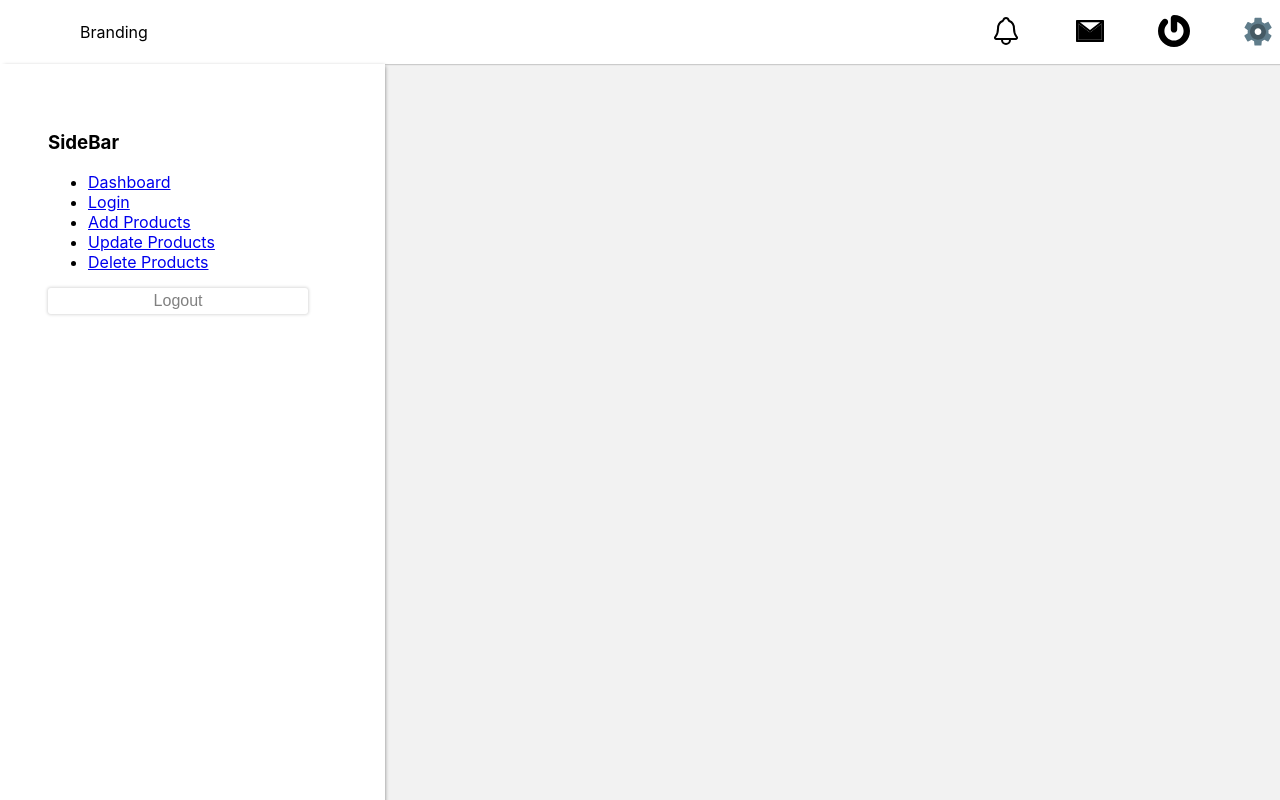
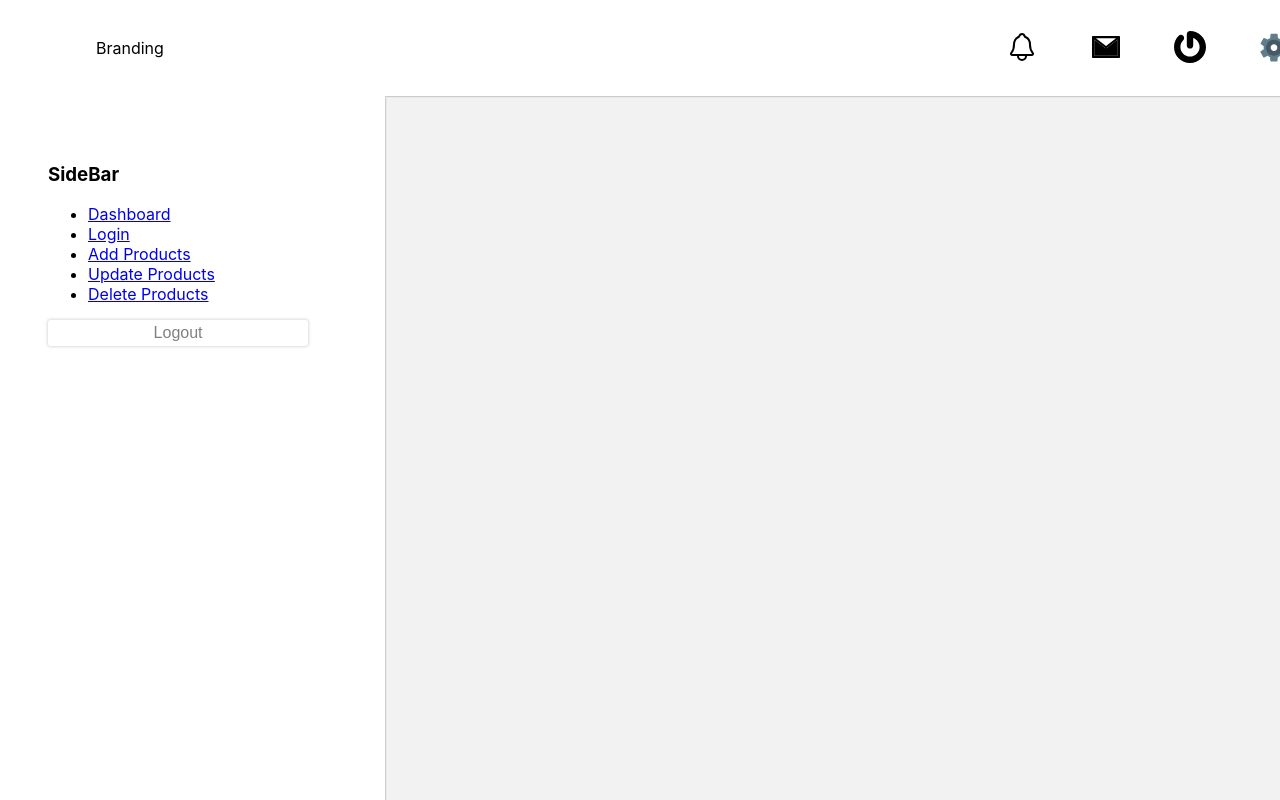
Before and after one commit to jcbince/reactappdash, a React (Create React App) app: page /dashboard in a window 1280 px wide. Shown: the top 800 px of the page. Built offline with nearby package versions, Linux system fonts and the light colour scheme; no server answers; sample sign-in values are in the browser's storage.

Commit message:
messed up the nav and login, got it working again

```diff
--- a/src/App.js
+++ b/src/App.js
@@ -1,9 +1,6 @@
-import Add from 'pages/add/Add';
-import Delete from 'pages/delete/Delete';
-import Update from 'pages/update/Update';
 import {Route, Routes } from 'react-router-dom'
 
-import { DashBoardPage, LoginPage, PageNotFound} from './pages'
+import { DashBoardPage, LoginPage, PageNotFound, Update, Add, Delete} from './pages'
 
 
 function App() {
--- a/src/components/appbar/AppBar.js
+++ b/src/components/appbar/AppBar.js
@@ -27,9 +27,6 @@ const AppBar = () => {
 				<IconButton><FcSettings size="2rem"/></IconButton>
 			</AppBarItem>
 
-
-
-
 		</AppBarItems>
 	</AppBarStyles>
 
--- a/src/components/appbar/styles.js
+++ b/src/components/appbar/styles.js
@@ -7,6 +7,7 @@ const AppBarStyles = styled.nav`
 	box-shadow: -2px -1px 2px 1px grey;
 	background-color:white;
 	padding-right: 1rem;
+	padding:1rem;
 	height: 64px;
 	width:100%
 
--- a/src/components/sidebar/styles.js
+++ b/src/components/sidebar/styles.js
@@ -2,26 +2,34 @@
 import styled from 'styled-components';
 
 const SideBarStyles = styled.aside`
+   position:relative;
    width:289px;
-   box-shadow: 2px 0 4px -2px grey;
+   box-shadow: 2px 0 2px -2px grey;
    padding:3rem;
    background-color:#ffffff;
+
 `;
+
+const SideBarListStyles = styled.a `
+
+  text-decoration: none;
+
+`
 
 const SideBarHeader = styled.header`
  color:grey;
  display:flex;
  align-items: center ;
  gap:0.25rem;
-h2{
+  h2{
   font-size:18px;
 
-}
-   svg{
+  }
+  svg{
      color:grey;
      vertical-align:middle;
 
    }
 `;
 
-export {SideBarStyles, SideBarHeader}
+export {SideBarStyles, SideBarHeader, SideBarListStyles}
--- a/src/pages/add/Add.js
+++ b/src/pages/add/Add.js
@@ -1,7 +1,6 @@
-import Sidebar from 'components/sidebar/Sidebar'
 import React from 'react'
 
-
+import Sidebar from 'components/sidebar/Sidebar'
 import { AppBar } from '../../components/appbar'
 
 
@@ -10,7 +9,7 @@ const Add = (props) => {
 	<div>
 		<AppBar/>
 		<Sidebar/>
-	  <h1>404</h1>
+	  	<h1>404</h1>
 	</div>
   )
 }
--- a/src/pages/dashboard/DashBoardPage.js
+++ b/src/pages/dashboard/DashBoardPage.js
@@ -1,49 +1,43 @@
-import React, { useState } from 'react'
-
-import { useNavigate } from 'react-router-dom'
-import { auth  } from 'libs/firebase';
-import {onAuthStateChanged} from 'firebase/auth'
-
-import { DashBoardPageStyles } from './styles';
-import { AppBar } from '../../components/appbar'
-import Sidebar from 'components/sidebar/Sidebar';
+import React, {useState} from 'react'
+import { Outlet, useNavigate } from 'react-router-dom'
 
 
+import { onAuthStateChanged } from 'firebase/auth'
+import {auth} from 'libs/firebase'
+
+import {AppBar} from 'components/appbar'
+
+import {DashBoardPageStyles} from "./styles"
+import SideBar from 'components/sidebar/Sidebar'
 
 
 function DashBoardPage  (props){
 	const [isUser, setIsUser] = useState(false)
-		const navigate = useNavigate();
+	const navigator = useNavigate();
 
-		onAuthStateChanged(auth, (user) => {
-			if (user) {
+	   onAuthStateChanged(auth, (user)=>{
+		   if(user){
 			   setIsUser(true)
-
-			} else {
-				setIsUser(false);
-				//wrong
-				navigate('/');
+		   }else{
+			  setIsUser(false)
+			  navigator('/')
 		   }
-
 	   })
 
-		if (isUser) {
+
+	  if(isUser){
 		 return (
-
 		   <>
 		   <AppBar/>
 		   <DashBoardPageStyles>
-					<Sidebar/>
-
+		   <SideBar/>
+			<Outlet/>
 		   </DashBoardPageStyles>
-
 		  </>
 		 )
-		} else {
+	  }else{
 		  return null
 	  }
-
-
 }
 
 export default DashBoardPage
--- a/src/pages/dashboard/styles.js
+++ b/src/pages/dashboard/styles.js
@@ -2,9 +2,10 @@ import styled from 'styled-components';
 
 const DashBoardPageStyles =  styled.section `
 	height: calc(100vh - 64px);
-	min-height: 800px;
 	display:flex;
+	min-height:900px;
 	background-color: rgba(0,0,0,0.05);
+	text-decoration:none;
 `
 
 export {DashBoardPageStyles};
--- a/src/pages/login/LoginPage.js
+++ b/src/pages/login/LoginPage.js
@@ -51,7 +51,9 @@ const LoginPage = (props) => {
 	<>
 	<AppBar/>
 
+	<Sidebar>
 
+	</Sidebar>
 	<LoginPageStyles>
 			<ToastContainer/>
 			<div class="login-styles">
@@ -77,7 +79,7 @@ const LoginPage = (props) => {
 				</FormControl>
 			</form>
 		</LoginPageStyles>
-		<Sidebar/>
+
 
 	</>
   )
```
Also changed, not shown: src/components/sidebar/Sidebar.js (+5 -3 lines), src/styles/GlobalStyles.css (added). Lines whose indentation alone changed are shown as unchanged.
